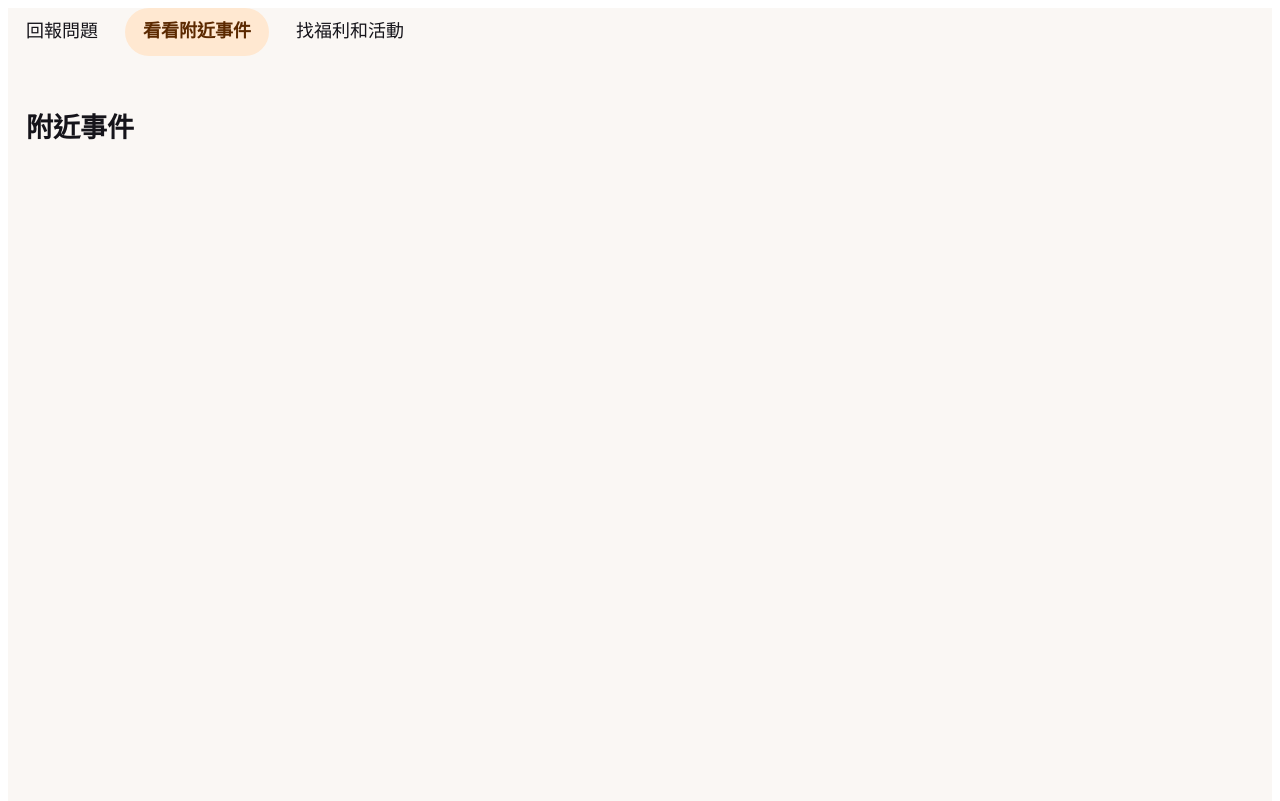
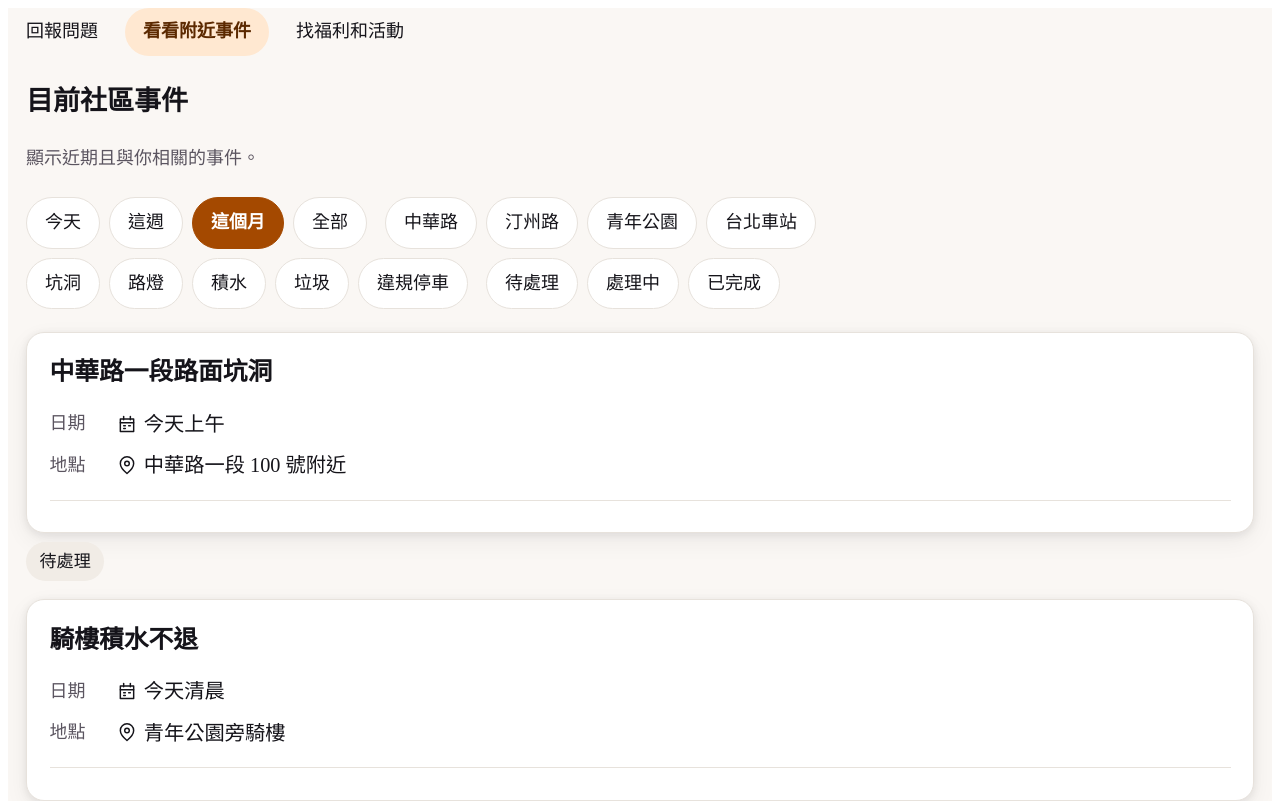
Before and after one commit to MillerLiu94/lcs_project, a Vue app in the folder app/: page /events in a window 1280 px wide. Shown: the top 801 px of the page. Built offline with nearby package versions, Linux system fonts and the light colour scheme; no server answers.

Commit message:
feat(events): P5 query events store, filter chips and list (Task 18)

```diff
--- a/app/src/store/index.js
+++ b/app/src/store/index.js
@@ -3,6 +3,7 @@ import Vuex from 'vuex'
 import intent from './modules/intent'
 import report from './modules/report'
 import location from './modules/location'
+import query from './modules/query'
 
 Vue.use(Vuex)
 
@@ -11,5 +12,6 @@ export default new Vuex.Store({
     intent,
     report,
     location,
+    query,
   },
 })
--- /dev/null
+++ b/app/src/store/modules/query.js
@@ -0,0 +1,103 @@
+// 查詢目前事件模組（S7 §2.2）：集中管理篩選條件與事件清單。
+// 只負責狀態與呼叫 eventService；不在元件裡直接打 API（G2）。
+import eventService from '../../services/eventService'
+
+// 預設條件為「近期」：未特別指定時看本日曆月，而非全部歷史（S1 §3.2.2）。
+const DEFAULT_FILTERS = { time: 'month', type: '', status: '' }
+
+const FILTER_KEYS = ['time', 'type', 'status']
+
+function emptyFilters() {
+  return { ...DEFAULT_FILTERS }
+}
+
+// 「與我相關」的排序依據：使用者目前位置的名稱／地址（若有的話）。
+// 純排序提示，不會硬性剪除結果。
+function areaOfLocation(rootState) {
+  const selected = rootState && rootState.location && rootState.location.selected
+  if (!selected || typeof selected !== 'object') return ''
+  return selected.name || selected.address || selected.text || ''
+}
+
+export default {
+  namespaced: true,
+  state: () => ({
+    // 地區 chip 的值（空字串＝未選地區）。loadEvents 會將它轉為 filterRegion 硬篩。
+    region: '',
+    filters: emptyFilters(),
+    events: [],
+    loading: false,
+    error: '',
+  }),
+  mutations: {
+    setRegion(state, region) {
+      state.region = typeof region === 'string' ? region : ''
+    },
+    setFilters(state, partial) {
+      const next = partial && typeof partial === 'object' ? partial : {}
+      FILTER_KEYS.forEach((key) => {
+        if (key in next) state.filters[key] = typeof next[key] === 'string' ? next[key] : ''
+      })
+    },
+    setEvents(state, events) {
+      state.events = Array.isArray(events) ? events : []
+    },
+    setLoading(state, loading) {
+      state.loading = Boolean(loading)
+    },
+    setError(state, error) {
+      state.error = error ? String(error) : ''
+    },
+    resetFilters(state) {
+      state.region = ''
+      state.filters = emptyFilters()
+    },
+  },
+  actions: {
+    /**
+     * 載入事件。空結果回 [] 且不算錯誤（error 保持空）。
+     * region（排序）取自使用者位置；filterRegion（硬篩）來自地區 chip。
+     * @returns {Promise<Array>} 事件清單
+     */
+    async loadEvents({ commit, state, rootState }) {
+      commit('setLoading', true)
+      commit('setError', '')
+      try {
+        const params = { ...state.filters }
+        const area = areaOfLocation(rootState)
+        if (area) params.region = area
+        if (state.region) {
+          params.filterRegion = state.region
+          if (!area) params.region = state.region
+        }
+        const events = await eventService.list(params)
+        commit('setEvents', events)
+        return events
+      } catch (error) {
+        commit('setError', 'load-failed')
+        commit('setEvents', [])
+        return []
+      } finally {
+        commit('setLoading', false)
+      }
+    },
+
+    /**
+     * 更新篩選條件並重新載入。
+     * partial 可含 region（地區 chip，走硬篩）或 time／type／status。
+     * @returns {Promise<Array>}
+     */
+    setFilter({ commit, dispatch }, partial) {
+      const next = partial && typeof partial === 'object' ? partial : {}
+      if ('region' in next) commit('setRegion', next.region)
+      commit('setFilters', next)
+      return dispatch('loadEvents')
+    },
+
+    /** 回到預設（近期、無地區、無類型／狀態）並重新載入。 */
+    clearFilters({ commit, dispatch }) {
+      commit('resetFilters')
+      return dispatch('loadEvents')
+    },
+  },
+}
--- a/app/src/views/query/EventListView.vue
+++ b/app/src/views/query/EventListView.vue
@@ -1,11 +1,189 @@
 <template>
-  <section class="view">
-    <h1>附近事件</h1>
+  <section class="events">
+    <h1 class="events__title">目前社區事件</h1>
+    <p class="events__lead">顯示近期且與你相關的事件。</p>
+
+    <div class="events__filters" role="group" aria-label="快速篩選">
+      <div
+        v-for="group in groups"
+        :key="group.key"
+        class="events__group"
+        role="group"
+        :aria-label="group.label"
+      >
+        <button
+          v-for="chip in group.chips"
+          :key="chip.value"
+          type="button"
+          class="events__chip"
+          :class="{ 'events__chip--on': isOn(group.key, chip.value) }"
+          :aria-pressed="String(isOn(group.key, chip.value))"
+          @click="choose(group.key, chip.value)"
+        >
+          {{ chip.label }}
+        </button>
+      </div>
+    </div>
+
+    <p v-if="loading" class="events__status" role="status">正在載入附近事件…</p>
+
+    <ErrorAlert v-else-if="error" message="網路有點問題，請再試一次。">
+      <template #action>
+        <button type="button" class="events__action" @click="reload">再試一次</button>
+      </template>
+    </ErrorAlert>
+
+    <EmptyState v-else-if="events.length === 0" :message="emptyMessage">
+      <template #action>
+        <button v-if="hasActiveFilters" type="button" class="events__action" @click="clear">
+          清除篩選
+        </button>
+        <router-link v-else class="events__action" to="/report">回報一個問題</router-link>
+      </template>
+    </EmptyState>
+
+    <ul v-else class="events__list">
+      <li v-for="event in events" :key="event.id" class="events__item">
+        <router-link class="events__card" :to="{ name: 'event-detail', params: { id: event.id } }">
+          <ResultCard
+            :title="event.title"
+            :date-text="event.timeText"
+            :place-text="event.placeText"
+          />
+          <span class="events__badge">{{ statusText(event.status) }}</span>
+        </router-link>
+      </li>
+    </ul>
   </section>
 </template>
 
 <script>
+import ResultCard from '../../components/ResultCard.vue'
+import EmptyState from '../../components/EmptyState.vue'
+import ErrorAlert from '../../components/ErrorAlert.vue'
+
+const STATUS_TEXT = { reported: '待處理', 'in-progress': '處理中', resolved: '已完成' }
+
+// 地區用語需與種子資料 placeText 一致，否則硬篩會把結果全部剪除。
+function chipList(values) {
+  return values.map((value) => ({ value, label: value }))
+}
+
 export default {
   name: 'EventListView',
+  components: { ResultCard, EmptyState, ErrorAlert },
+  data() {
+    return {
+      statusTextMap: STATUS_TEXT,
+      groups: [
+        {
+          key: 'time',
+          label: '時間',
+          chips: [
+            { value: 'today', label: '今天' },
+            { value: 'week', label: '這週' },
+            { value: 'month', label: '這個月' },
+            { value: 'all', label: '全部' },
+          ],
+        },
+        { key: 'region', label: '地區', chips: chipList(['中華路', '汀州路', '青年公園', '台北車站']) },
+        { key: 'type', label: '類型', chips: chipList(['坑洞', '路燈', '積水', '垃圾', '違規停車']) },
+        {
+          key: 'status',
+          label: '狀態',
+          chips: [
+            { value: 'reported', label: '待處理' },
+            { value: 'in-progress', label: '處理中' },
+            { value: 'resolved', label: '已完成' },
+          ],
+        },
+      ],
+    }
+  },
+  computed: {
+    filters() {
+      return this.$store.state.query.filters
+    },
+    stateRegion() {
+      return this.$store.state.query.region
+    },
+    events() {
+      return this.$store.state.query.events
+    },
+    loading() {
+      return this.$store.state.query.loading
+    },
+    error() {
+      return this.$store.state.query.error
+    },
+    hasActiveFilters() {
+      const { time, type, status } = this.filters
+      return Boolean(this.stateRegion || type || status || time !== 'month')
+    },
+    emptyMessage() {
+      return this.hasActiveFilters
+        ? '沒有符合這些篩選條件的事件，換個條件或看全部試試。'
+        : '目前附近沒有已回報的事件。'
+    },
+  },
+  created() {
+    this.$store.dispatch('query/loadEvents')
+  },
+  methods: {
+    isOn(key, value) {
+      return key === 'region' ? this.stateRegion === value : this.filters[key] === value
+    },
+    choose(key, value) {
+      if (key === 'time') {
+        this.$store.dispatch('query/setFilter', { time: value })
+        return
+      }
+      const current = key === 'region' ? this.stateRegion : this.filters[key]
+      this.$store.dispatch('query/setFilter', { [key]: current === value ? '' : value })
+    },
+    clear() {
+      this.$store.dispatch('query/clearFilters')
+    },
+    reload() {
+      this.$store.dispatch('query/loadEvents')
+    },
+    statusText(status) {
+      return this.statusTextMap[status] || '已回報'
+    },
+  },
 }
 </script>
+
+<style scoped>
+.events { display: flex; flex-direction: column; gap: 1.25rem; }
+.events__title { margin: 0; font-size: 1.5rem; line-height: 1.4; }
+.events__lead { margin: 0; color: var(--muted-foreground); }
+.events__filters { display: flex; flex-wrap: wrap; gap: 0.5rem 1rem; }
+.events__group { display: flex; flex-wrap: wrap; gap: 0.5rem; }
+.events__chip,
+.events__action {
+  min-height: 48px;
+  padding: 0.5rem 1rem;
+  background: var(--card);
+  color: var(--foreground);
+  border: 1px solid var(--border);
+  border-radius: var(--radius-pill);
+  font: inherit;
+  font-size: 1rem;
+  cursor: pointer;
+}
+.events__chip--on { background: var(--primary); color: var(--primary-foreground); border-color: var(--primary); font-weight: 700; }
+.events__status { margin: 0; color: var(--muted-foreground); }
+.events__list { display: grid; gap: 1rem; margin: 0; padding: 0; list-style: none; }
+.events__card { display: flex; flex-direction: column; gap: 0.5rem; color: inherit; text-decoration: none; }
+.events__badge {
+  align-self: flex-start;
+  padding: 0.25rem 0.75rem;
+  background: var(--muted);
+  color: var(--foreground);
+  border-radius: var(--radius-pill);
+  font-size: 0.95rem;
+}
+.events button:focus-visible,
+.events a:focus-visible { outline: 3px solid var(--ring); outline-offset: 2px; border-radius: var(--radius); }
+</style>
```
Also changed, not shown: 2 other files (tests, documents, lock files or other folders).
